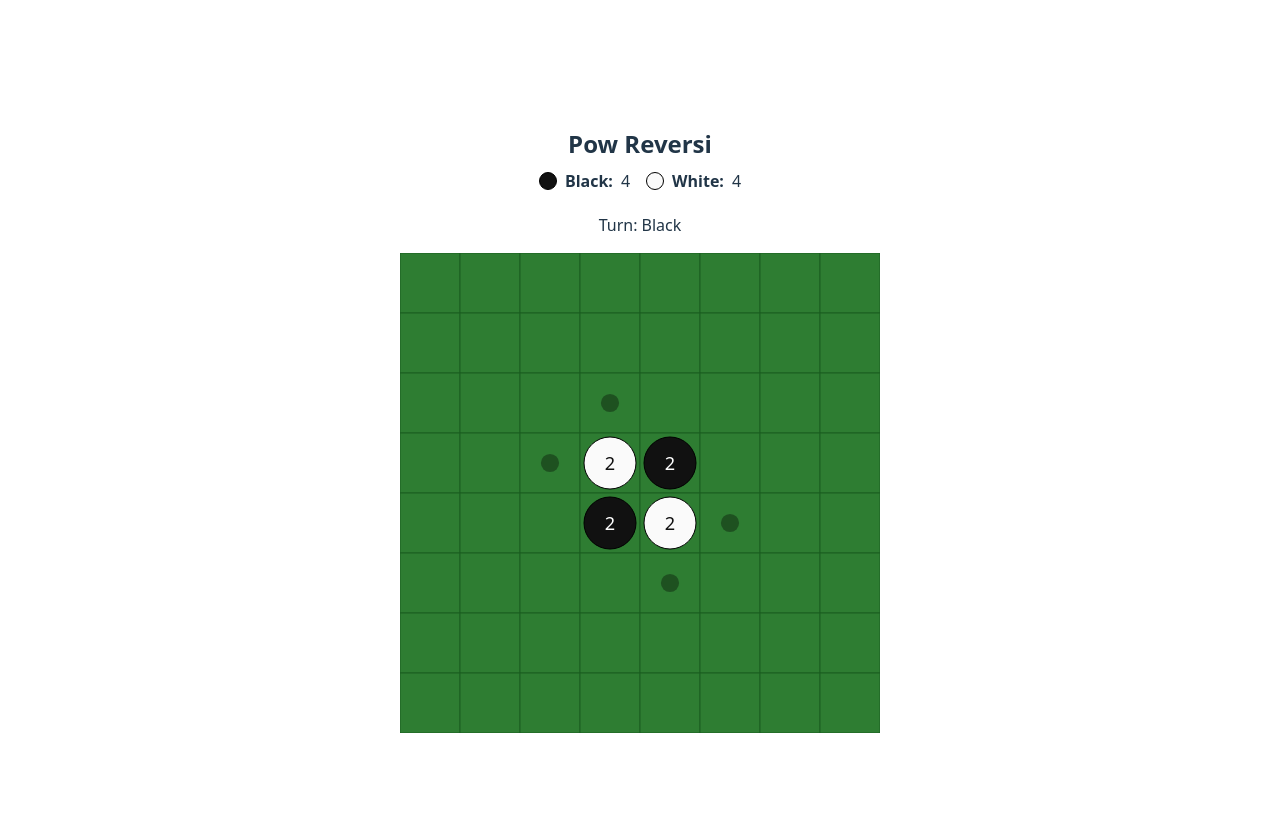
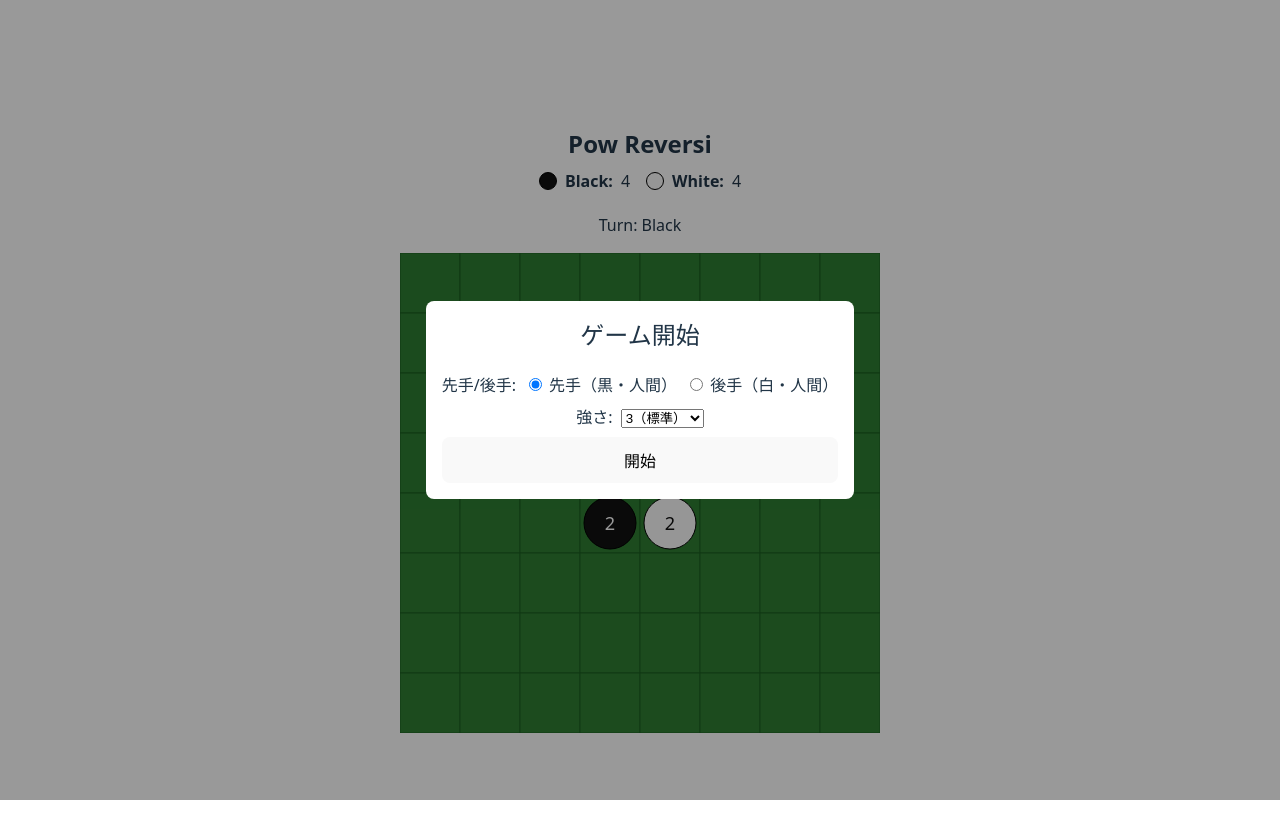
Before and after one commit to kurehajime/powpow_reversi, a React (Vite) app: page / in a window 1280 px wide. Shown: the top 838 px of the page. Built offline with nearby package versions, Linux system fonts and the light colour scheme.

Commit message:
ゲームループ

```diff
--- a/src/components/GameElement.tsx
+++ b/src/components/GameElement.tsx
@@ -3,29 +3,39 @@ import { Field } from '../model/Field'
 import FieldElement from './FieldElement'
 import ScoreElement from './ScoreElement'
 import { thinkAlphaBeta } from '../ai/AlphaBeta'
+import Modal from './Modal'
 
 export default function GameElement() {
   // Phase 2: interactive board with alternating turns
   const [field, setField] = useState<Field>(() => Field.Initial(8))
   const [status, setStatus] = useState<string>('')
+  const [started, setStarted] = useState<boolean>(false)
+  const [ended, setEnded] = useState<boolean>(false)
+  const [humanSide, setHumanSide] = useState<1 | -1>(1) // 1=黒(先手), -1=白(後手)
+  const [depth, setDepth] = useState<number>(3)
   const turnLabel = field.Turn === 1 ? 'Black' : 'White'
   const hintColor: 'black' | 'white' = field.Turn === 1 ? 'black' : 'white'
-  const cpuSide: 1 | -1 = -1 // CPUは白
+  const cpuSide: 1 | -1 = (humanSide === 1 ? -1 : 1)
   const hints = useMemo(() => {
     const set = new Set<number>()
     const cells = field.Cells
-    for (let i = 0; i < cells.length; i++) {
-      if (field.CanPlace(i)) set.add(i)
+    // 人間の手番のみハイライトを出す
+    if (started && !ended && field.Turn === humanSide) {
+      for (let i = 0; i < cells.length; i++) {
+        if (field.CanPlace(i)) set.add(i)
+      }
     }
     return set as ReadonlySet<number>
-  }, [field])
+  }, [field, started, ended, humanSide])
 
   // auto-pass when no legal moves for current player but opponent has moves
   useEffect(() => {
+    if (!started || ended) return
     if (field.IsEndByScore()) {
       const { black, white } = field.Score()
       const winner = field.WinnerByScore()
       setStatus(winner === 1 ? `試合終了: 黒 ${black} - 白 ${white}` : winner === -1 ? `試合終了: 白 ${white} - 黒 ${black}` : `試合終了: 黒 ${black} - 白 ${white}`)
+      setEnded(true)
       return
     }
     if (!field.HasAnyMove()) {
@@ -38,18 +48,20 @@ export default function GameElement() {
         const { black, white } = field.Score()
         const winner = black === white ? '引き分け' : (black > white ? '黒勝ち' : '白勝ち')
         setStatus(`双方打てる手がありません（${winner}: 黒 ${black} - 白 ${white}）`)
+        setEnded(true)
       }
     }
-  }, [field])
+  }, [field, started, ended])
 
   // CPU move on its turn
   useEffect(() => {
+    if (!started || ended) return
     if (field.IsEndByScore()) return
     if (field.Turn !== cpuSide) return
     if (!field.HasAnyMove()) return
     setStatus('CPU考え中...')
     // 同期で十分。必要ならsetTimeoutで遅延演出可能
-    const { index } = thinkAlphaBeta(field, 3)
+    const { index } = thinkAlphaBeta(field, depth)
     if (index != null) {
       const next = field.Place(index)
       setStatus('')
@@ -57,7 +69,7 @@ export default function GameElement() {
     } else {
       setStatus('')
     }
-  }, [field])
+  }, [field, started, ended, cpuSide, depth])
 
   return (
     <div style={{ display: 'flex', flexDirection: 'column', alignItems: 'center', gap: 12 }}>
@@ -69,6 +81,8 @@ export default function GameElement() {
         hints={hints}
         hintColor={hintColor}
         onCellClick={(index) => {
+          if (!started || ended) return
+          if (field.Turn !== humanSide) return
           if (field.IsEndByScore()) return
           const next = field.Place(index)
           if (next !== field) {
@@ -77,6 +91,43 @@ export default function GameElement() {
           }
         }}
       />
+
+      {/* Start Modal */}
+      <Modal show={!started} title="ゲーム開始">
+        <div style={{ display: 'flex', flexDirection: 'column', gap: 8 }}>
+          <div>
+            先手/後手:
+            <label style={{ marginLeft: 8 }}>
+              <input type="radio" name="side" checked={humanSide === 1} onChange={() => setHumanSide(1)} /> 先手（黒・人間）
+            </label>
+            <label style={{ marginLeft: 8 }}>
+              <input type="radio" name="side" checked={humanSide === -1} onChange={() => setHumanSide(-1)} /> 後手（白・人間）
+            </label>
+          </div>
+          <div>
+            強さ:
+            <select value={depth} onChange={(e) => setDepth(Number(e.target.value))} style={{ marginLeft: 8 }}>
+              <option value={1}>1（速い）</option>
+              <option value={2}>2</option>
+              <option value={3}>3（標準）</option>
+              <option value={4}>4</option>
+              <option value={5}>5（強い）</option>
+            </select>
+          </div>
+          <button onClick={() => { setField(Field.Initial(8)); setStatus(''); setEnded(false); setStarted(true) }}>開始</button>
+        </div>
+      </Modal>
+
+      {/* Replay Modal */}
+      <Modal show={ended} title="試合終了">
+        <div style={{ display: 'flex', flexDirection: 'column', gap: 8 }}>
+          <div>{status}</div>
+          <div style={{ display: 'flex', gap: 8, justifyContent: 'flex-end' }}>
+            <button onClick={() => { setField(Field.Initial(8)); setStatus(''); setEnded(false); setStarted(true) }}>同じ設定で再戦</button>
+            <button onClick={() => { setField(Field.Initial(8)); setStatus(''); setEnded(false); setStarted(false) }}>設定から再戦</button>
+          </div>
+        </div>
+      </Modal>
     </div>
   )
 }
--- /dev/null
+++ b/src/components/Modal.tsx
@@ -0,0 +1,22 @@
+type Props = {
+  show: boolean
+  title?: string
+  onClose?: () => void
+  children: React.ReactNode
+}
+
+export default function Modal({ show, title, onClose, children }: Props) {
+  if (!show) return null
+  return (
+    <div style={{
+      position: 'fixed', inset: 0, background: 'rgba(0,0,0,0.4)',
+      display: 'grid', placeItems: 'center', zIndex: 1000
+    }} onClick={onClose}
+    >
+      <div style={{ background: '#fff', padding: 16, borderRadius: 8, minWidth: 300 }} onClick={(e) => e.stopPropagation()}>
+        {title && <h2 style={{ marginTop: 0 }}>{title}</h2>}
+        {children}
+      </div>
+    </div>
+  )
+}
```
